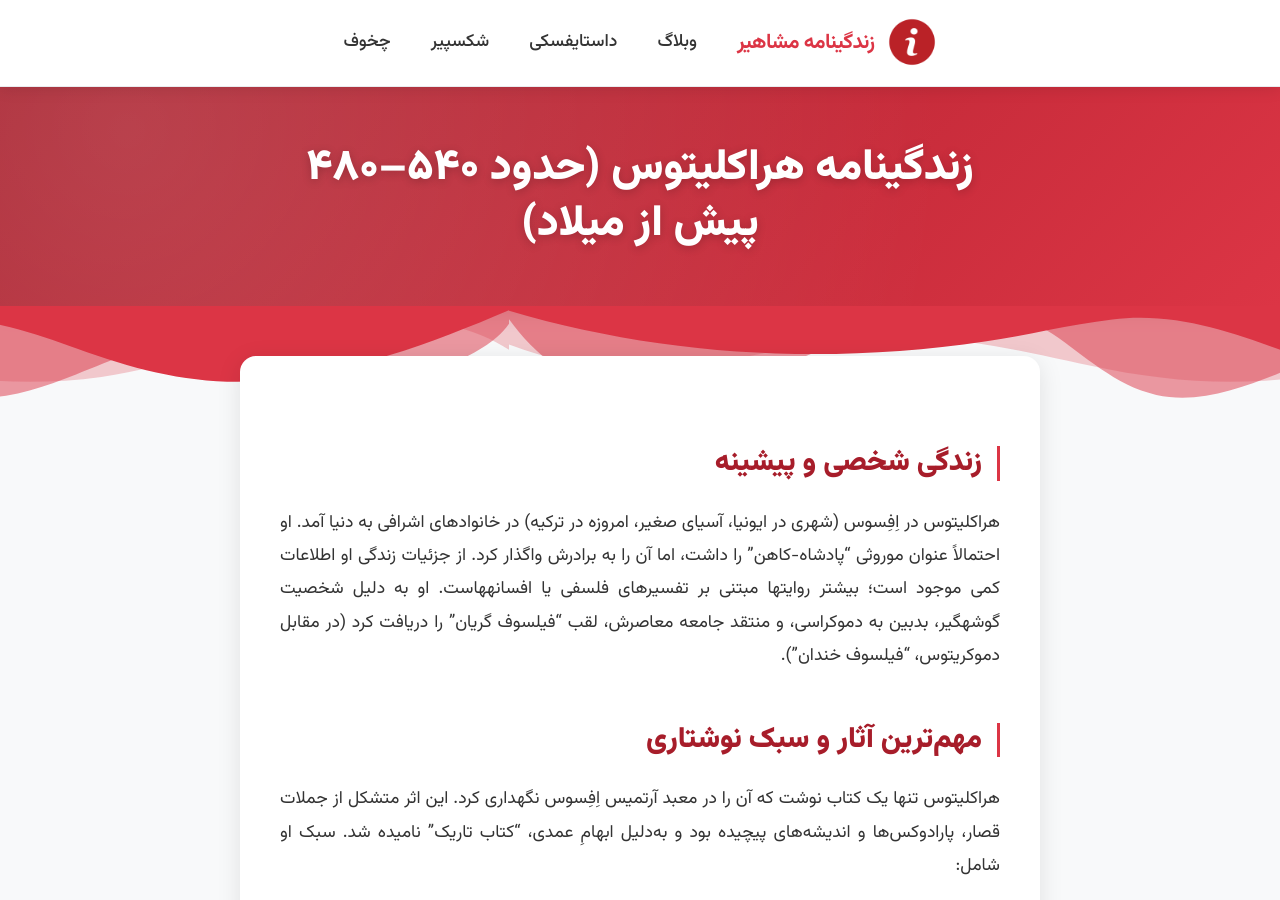
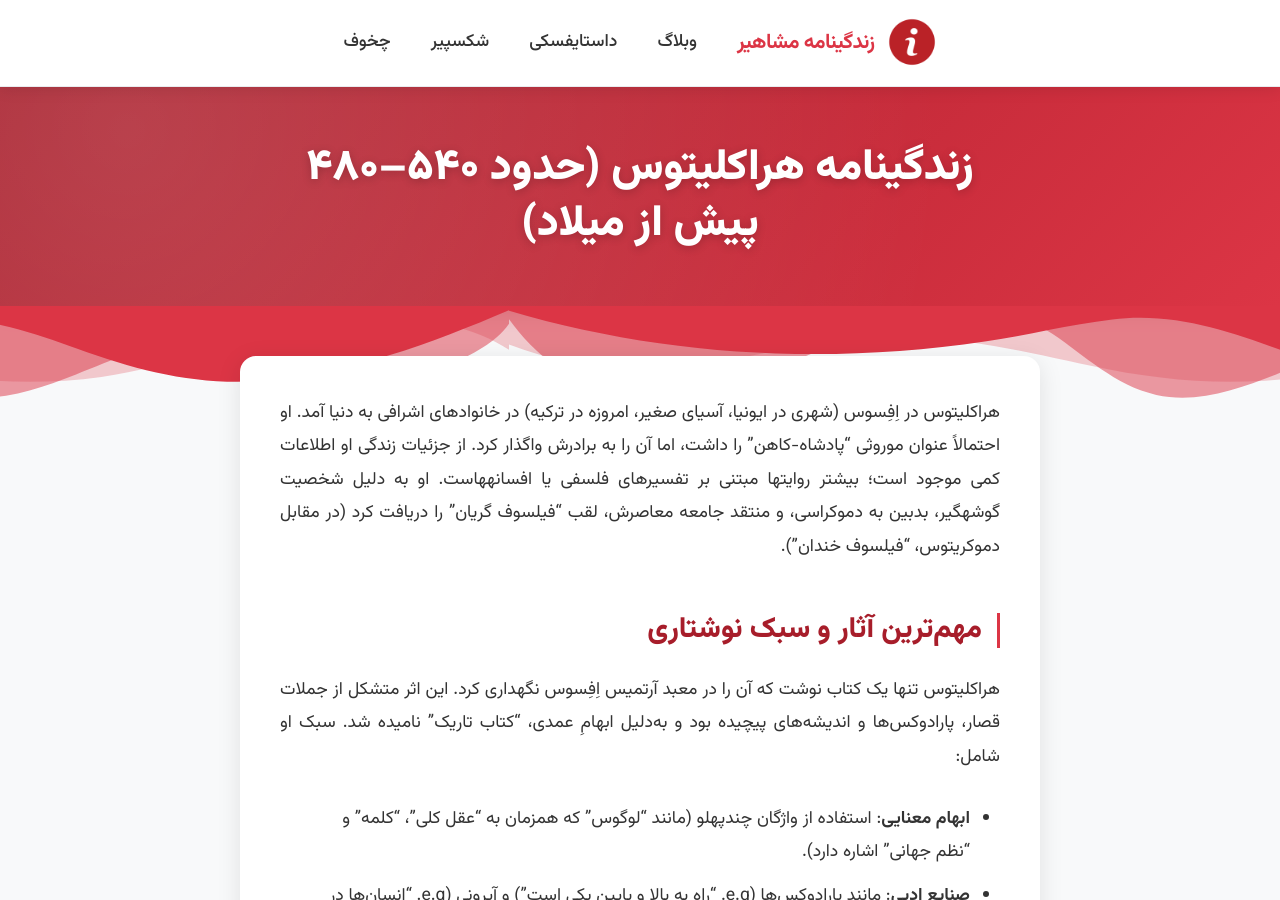
Before and after one commit to darkblog/darkblog.github.io, a Jekyll site: the page built from _posts/2025-7-4-53.md, in a window 1280 px wide and 900 px high. Built offline with Jekyll 4.4.1, drawn with Linux system fonts in a browser that asks for light colours.

Commit message:
Update 2025-7-4-53.md

```diff
--- a/_posts/2025-7-4-53.md
+++ b/_posts/2025-7-4-53.md
@@ -3,16 +3,15 @@
 title: زندگینامه هراکلیتوس (حدود ۵۴۰–۴۸۰ پیش از میلاد)
 ---
 
-## **زندگی شخصی و پیشینه**
 هراکلیتوس در اِفِسوس (شهری در ایونیا، آسیای صغیر، امروزه در ترکیه) در خانوادهای اشرافی به دنیا آمد. او احتمالاً عنوان موروثی "پادشاه-کاهن" را داشت، اما آن را به برادرش واگذار کرد. از جزئیات زندگی او اطلاعات کمی موجود است؛ بیشتر روایتها مبتنی بر تفسیرهای فلسفی یا افسانههاست. او به دلیل شخصیت گوشهگیر، بدبین به دموکراسی، و منتقد جامعه معاصرش، لقب "فیلسوف گریان" را دریافت کرد (در مقابل دموکریتوس، "فیلسوف خندان").
 
-## **مهم‌ترین آثار و سبک نوشتاری**
+## مهم‌ترین آثار و سبک نوشتاری
 هراکلیتوس تنها یک کتاب نوشت که آن را در معبد آرتمیس اِفِسوس نگهداری کرد. این اثر متشکل از جملات قصار، پارادوکس‌ها و اندیشه‌های پیچیده بود و به‌دلیل ابهامِ عمدی، "کتاب تاریک" نامیده شد. سبک او شامل:
 - **ابهام معنایی**: استفاده از واژگان چندپهلو (مانند "لوگوس" که همزمان به "عقل کلی"، "کلمه" و "نظم جهانی" اشاره دارد).
 - **صنایع ادبی**: مانند پارادوکس‌ها (e.g. "راه به بالا و پایین یکی است") و آیرونی (e.g. "انسان‌ها در بیداری خوابند").
 - **نقد شدید**: حمله به متفکران پیشین مانند هومر، هزیود، و فیثاغورث به‌خاطر "نداشتن خرد"، و مخالفت با آیین‌های مذهبی رایج.
 
-## **مهم‌ترین آموزه‌های فلسفی**
+## مهم‌ترین آموزه‌های فلسفی
 1. **لوگوس (Logos)**
    - قانون عقلانی حاکم بر جهان که همه‌چیز را هماهنگ می‌کند. انسان‌ها به‌دلیل جهل، این "عقل مشترک" را درک نمی‌کنند.
 2. **پانتا رِئی (Panta Rhei - همه‌چیز در جریان است)**
@@ -22,7 +21,7 @@
 4. **آتش به‌عنوان اصل نخستین**
    - آتش نماد تغییر و انرژی است: "جهان آتشِ همیشه‌زنده‌ای است که با اندازه‌ای روشن و با اندازه‌ای خاموش می‌شود".
 
-## **مرگ و میراث**
+## مرگ و میراث
 - **مرگِ نمادین**: بنا بر روایت دیوژن لائرتیوس، هراکلیتوس در تلاش برای درمان بیماری "استسقا" (ورم ناشی از تجمع آب)، خود را در گِلِ کود دفن کرد تا "آب را به خشکی تبدیل کند"، اما درگذشت.
 - **تأثیر بر فلسفه غرب**:
   - **افلاطون** آموزه "تغییر دائمی" او را بستر نظریه مُثُل خود قرار داد.
@@ -38,7 +37,7 @@
 | **وحدت اضداد** | هماهنگی در تضادها (e.g. شب/روز، زندگی/مرگ)                          | "تضادها زیباترین هماهنگی را می‌سازند" |
 | **آتش**     | اصل مادی و نماد دگرگونی                                              | "همه‌چیز در برابر آتش سنجیده می‌شود" |
 
-## **مناقشات تفسیری**
+## مناقشات تفسیری
 - **آیا هراکلیتوس منکر اصل تناقض بود؟**
   برخی (مانند افلاطون) او را متهم به ردِ "امر ثابت" کردند، اما پژوهش‌های مدرن نشان می‌دهد نظریه تغییر او مبتنی بر تعادلِ پویا (مانند رودخانه) است، نه هرج‌ومرج.
 - **آیا آتش مادۀ اولیه بود؟**
```
